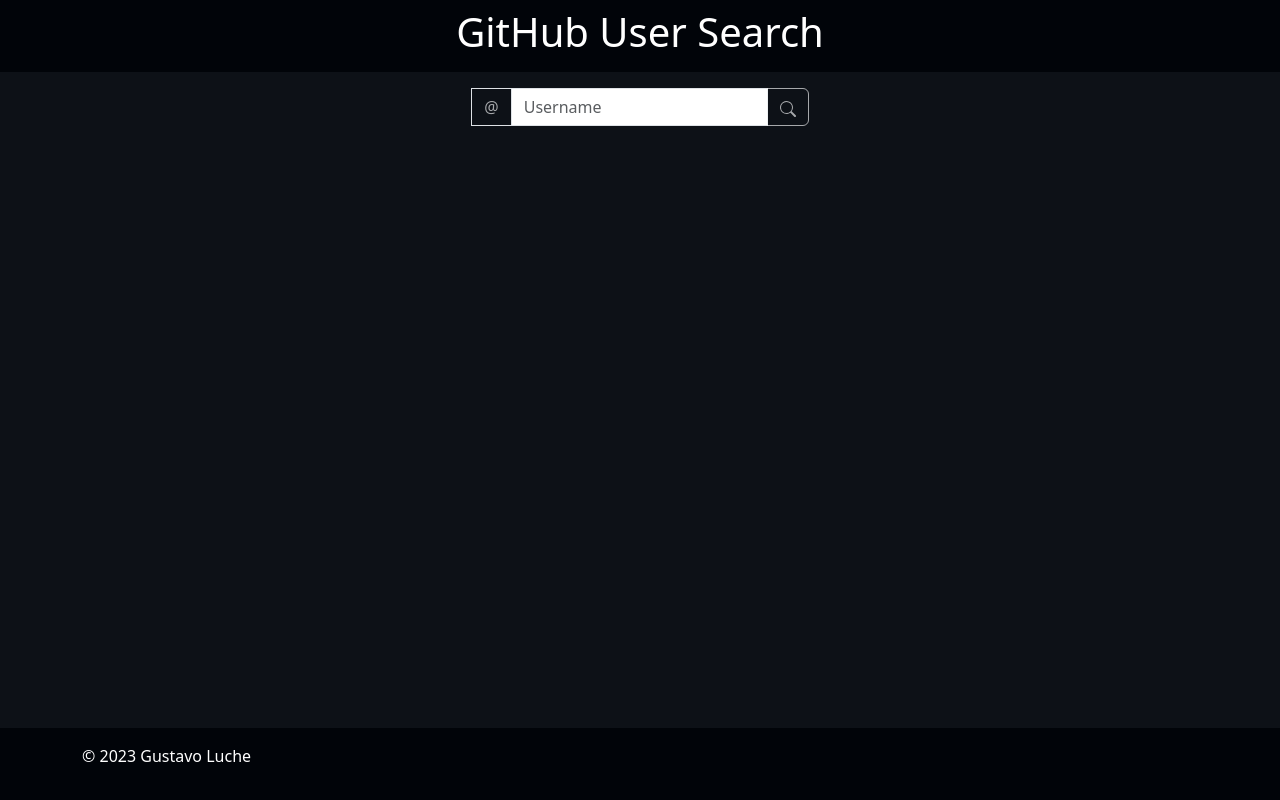
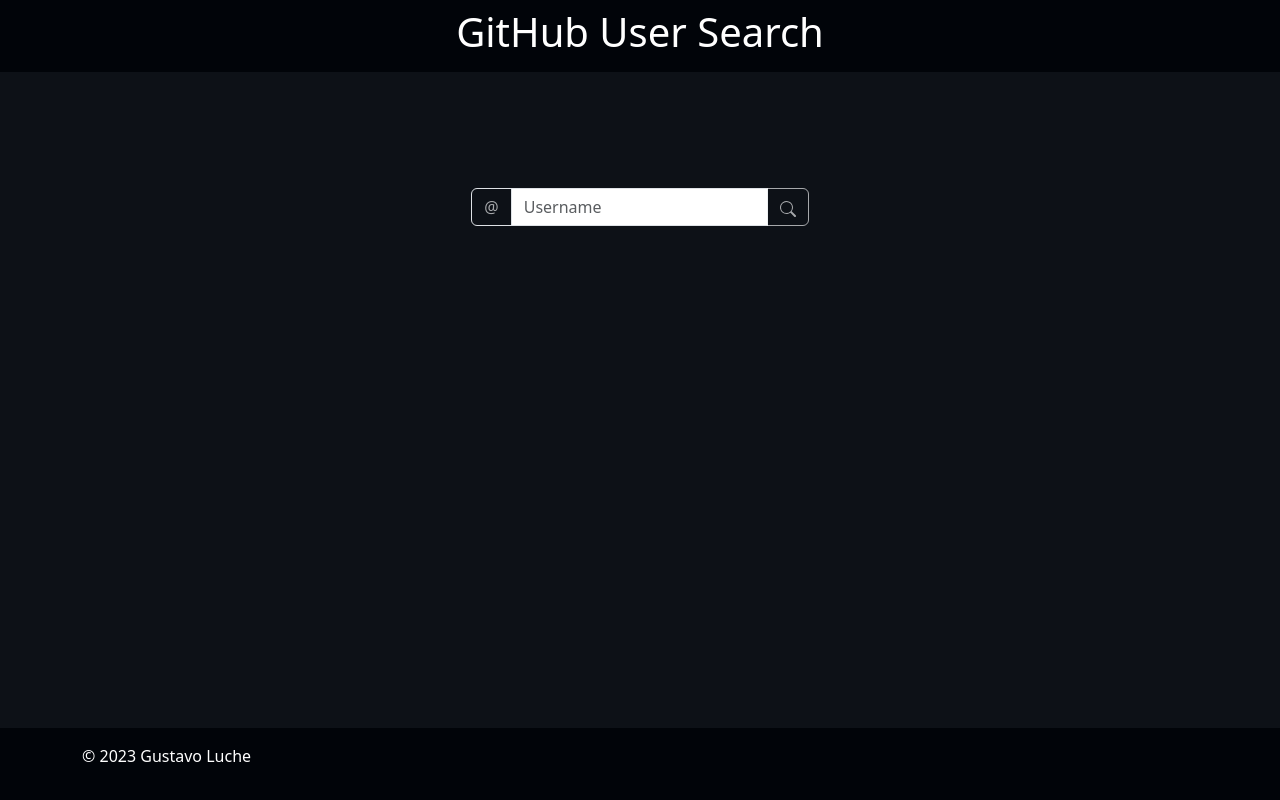
Before and after one commit to GustavoLuche/GitHubUserSearch-React, a React (Create React App) app in the folder github-user-search/: page / in a window 1280 px wide. Built offline with nearby package versions, Linux system fonts and the light colour scheme.

Commit message:
Added Responsive Styling and Styling

```diff
--- a/github-user-search/src/App.css
+++ b/github-user-search/src/App.css
@@ -19,9 +19,60 @@
   color: #A6A8AB;
 }
 
+/* Estilo para a paginação */
+.pagination .page-item .page-link{
+  background-color: #0D1117;
+  border-color: #010409;
+  color: white;
+}
+
+.pagination .page-item.active .page-link {
+  background-color: #010409;
+  border-color: #010409;
+  color: white;
+}
+
+.pagination .page-item .page-link:active {
+  background-color: #010409;
+  border-color: #010409;
+  color: white;
+}
+
+.pagination .page-item .page-link:hover {
+  background-color: #f8f9fa;
+  border-color: #ccc;
+  color: #000;
+}
+
+
 /* Estilo para o rodapé */
 .App-footer {
   margin-top: auto;
   background-color: #010409;
   color: #fff;
 }
+
+/* Layout de 2 colunas para telas grandes */
+@media (min-width: 768px) {
+  .App-container {
+    display: grid;
+    grid-template-columns: 1fr 3fr;
+    gap: 20px;
+  }
+}
+
+/* Layout de 2 colunas para telas grandes (antes da pesquisa) */
+.no-search-performed {
+  margin-top: 100px;
+}
+
+/* Estilo para telas menores ou dispositivos móveis */
+@media (max-width: 768px) {
+  .App-container {
+    grid-template-columns: 1fr;
+  }
+
+  .App-user-info {
+    text-align: center;
+  }
+}
--- a/github-user-search/src/App.js
+++ b/github-user-search/src/App.js
@@ -23,6 +23,7 @@
   const [error, setError] = useState(null);
   const [isLoading, setIsLoading] = useState(false);
   const [currentPage, setCurrentPage] = useState(1);
+  const [searchPerformed, setSearchPerformed] = useState(false);
   const itemsPerPage = 10;
 
   // Função para lidar com a pesquisa de usuário
@@ -34,10 +35,12 @@
       setUserData(userDetails);
       setUserRepos(userRepos);
       setError(null);
+      setSearchPerformed(true);
     } catch (error) {
       setUserData(null);
       setUserRepos([]);
       setError("User not found.");
+      setSearchPerformed(false);
     } finally {
       setIsLoading(false);
       setCurrentPage(1);
@@ -61,25 +64,37 @@
   return (
     <div className="App">
       <Header title="GitHub User Search" />
-      <Search onSearch={handleSearch} />
+      <div className={`${searchPerformed ? "" : "no-search-performed"}`}>
+        <Search onSearch={handleSearch} />
+      </div>
+      {isLoading && <SpinnerLoading />}
       <Container className="App-container">
-        {isLoading && <SpinnerLoading />}
         {!isLoading && !error && (
           <>
             {userData && <UserInfo userData={userData} />}
-            {userRepos.length > 0 && (
-              <UserRepos userRepos={userReposToDisplay} />
-            )}
+            <div>
+              <Paginator
+                totalResults={userRepos.length}
+                currentPage={currentPage}
+                itemsPerPage={itemsPerPage}
+                onPageChange={handlePageChange}
+              />
+              {userRepos.length > 0 && (
+                <UserRepos userRepos={userReposToDisplay} />
+              )}
+            </div>
           </>
         )}
-        {error && !isLoading && <ErrorMessage message={error} />}
       </Container>
-      <Paginator
-              totalResults={userRepos.length}
-              currentPage={currentPage}
-              itemsPerPage={itemsPerPage}
-              onPageChange={handlePageChange}
-            />
+      {error && !isLoading && <ErrorMessage message={error} />}
+      {!isLoading && !error && (
+        <Paginator
+          totalResults={userRepos.length}
+          currentPage={currentPage}
+          itemsPerPage={itemsPerPage}
+          onPageChange={handlePageChange}
+        />
+      )}
       <Footer />
     </div>
   );
--- a/github-user-search/src/components/Paginator.js
+++ b/github-user-search/src/components/Paginator.js
@@ -5,7 +5,7 @@
   const totalPages = Math.ceil(totalResults / itemsPerPage);
 
   // Define o número máximo de itens de paginação a serem exibidos
-  const maxItens = 5;
+  const maxItens = 10;
   let startItem, endItem;
 
   // Calcula o intervalo de itens de paginação a serem exibidos
@@ -39,10 +39,10 @@
   return (
     <div className="App-paginator d-flex justify-content-center mb-3">
       <Pagination className="m-0">
-        {startItem > 1 && <Pagination.First onClick={() => onPageChange(1)} />}
-        {startItem > 2 && <Pagination.Ellipsis disabled />}
+        {startItem > 1 && <Pagination.First className="custom-page" onClick={() => onPageChange(1)} />}
+        {startItem > 2 && <Pagination.Ellipsis className="custom-page" disabled />}
         {pages.map((page) => (
-          <Pagination.Item
+          <Pagination.Item className="custom-page"
             key={page}
             active={currentPage === page}
             onClick={() => onPageChange(page)}
@@ -50,9 +50,9 @@
             {page}
           </Pagination.Item>
         ))}
-        {endItem < totalPages - 1 && <Pagination.Ellipsis disabled />}
+        {endItem < totalPages - 1 && <Pagination.Ellipsis className="custom-page" disabled />}
         {endItem < totalPages && (
-          <Pagination.Last onClick={() => onPageChange(totalPages)} />
+          <Pagination.Last className="custom-page" onClick={() => onPageChange(totalPages)} />
         )}
       </Pagination>
     </div>
--- a/github-user-search/src/components/Search.js
+++ b/github-user-search/src/components/Search.js
@@ -26,7 +26,14 @@
     <div className="App-search mb-4 d-flex justify-content-center">
       <Form onSubmit={handleSubmit}>
         <InputGroup>
-          <InputGroup.Text>@</InputGroup.Text>
+          <InputGroup.Text
+            style={{
+              borderTopLeftRadius: "6px",
+              borderBottomLeftRadius: "6px"
+            }}
+          >
+            @
+          </InputGroup.Text>
           <Form.Control
             type="text"
             placeholder="Username"
--- a/github-user-search/src/components/UserInfo.js
+++ b/github-user-search/src/components/UserInfo.js
@@ -3,7 +3,7 @@
 
 const UserInfo = ({ userData }) => {
   return (
-    <div className="App-user-info mb-3">
+    <div className="App-user-info mb-3 pt-4 d-flex justify-content-center">
       <Card
         text="white"
         style={{
```
